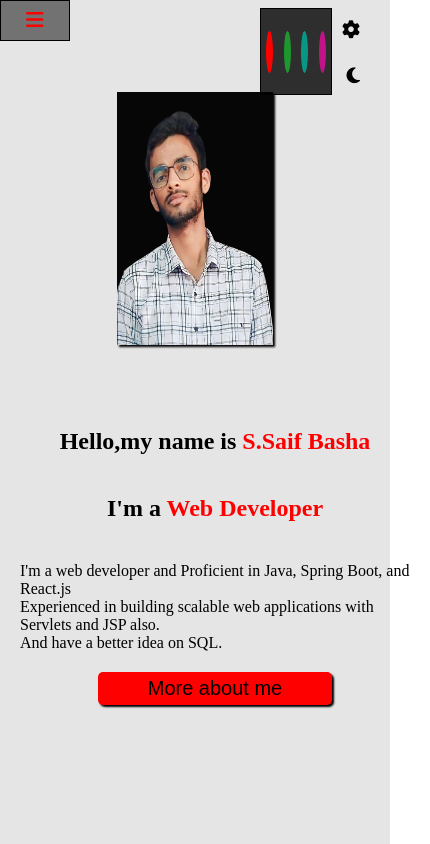
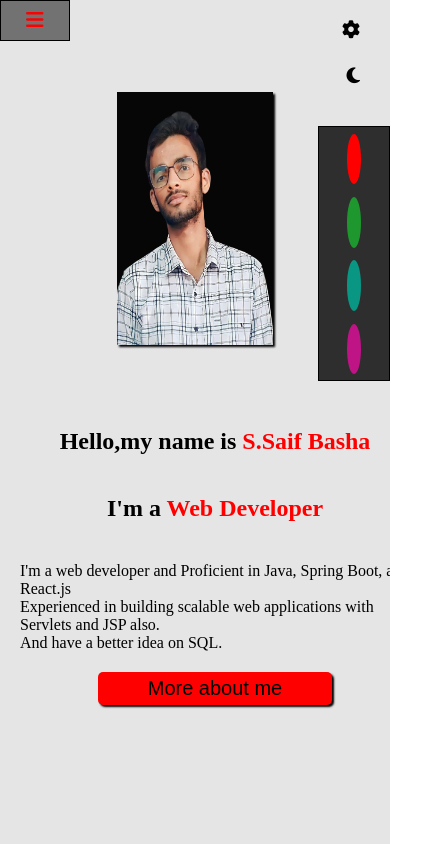
Before and after one commit to Saifbasha/saif_portfolio, a plain HTML site: page index.html in a window 390 px wide. Both pictures are taken after a click on the button 351 px from the left and 30 px from the top of the page. Shown: the whole page, 430 px wide, since content can reach past the window. Drawn offline with Linux system fonts and the light colour scheme.

Commit message:
Portfolio

```diff
--- a/article.css
+++ b/article.css
@@ -264,13 +264,14 @@
         cursor: pointer;
     }
     #colors{
-        height: 10vh;
+        height: 30vh;
         width: 18vw;
         border: 1px solid #000;
         position: absolute;
         top: 01%;
         right: -30%;
         display: flex;
+        flex-direction: column;
         justify-content: space-around;
         align-items: center;
         background-color: rgb(0, 0, 0,0.8);
@@ -278,8 +279,8 @@
 
     }
     #colors div{
-        height: 50%;
-        width: 10%;
+        height: 20%;
+        width: 20%;
         /* border: 2px solid red; */
         border-radius: 50%;
         cursor: pointer;
--- a/footer.css
+++ b/footer.css
@@ -139,6 +139,8 @@
         transition: left 3s,top 3s;
         overflow-y: scroll;
         scrollbar-width: none;
+
+        overflow-x: hidden;
     }
     #setting{
        display: flex;
@@ -183,13 +185,14 @@
         }
     }
     #colors{
-        height: 10vh;
+        height: 30vh;
         width: 18vw;
         border: 1px solid #000;
         position: absolute;
         top: 01%;
         right: -30%;
         display: flex;
+        flex-direction: column;
         justify-content: space-around;
         align-items: center;
         background-color: rgb(0, 0, 0,0.8);
@@ -197,8 +200,8 @@
 
     }
     #colors div{
-        height: 50%;
-        width: 10%;
+        height: 20%;
+        width: 20%;
         /* border: 2px solid red; */
         border-radius: 50%;
         cursor: pointer;
--- a/footer.js
+++ b/footer.js
@@ -88,7 +88,7 @@ theme.addEventListener("click",(e)=>{
     let themes=theme.classList.toggle("themes");
 
     if(themes){
-       colors.style.cssText=`position:absolute;right:15%;`
+       colors.style.cssText=`position:absolute;right:0%;top:15%;`
     }
     else{
         colors.style.cssText=`position:absolute;right:-30%`
--- a/index.js
+++ b/index.js
@@ -89,7 +89,7 @@ theme.addEventListener("click",(e)=>{
     let themes=theme.classList.toggle("themes");
 
     if(themes){
-       colors.style.cssText=`position:absolute;right:15%`
+       colors.style.cssText=`position:absolute;right:0%;top:15%`
     }
     else{
         colors.style.cssText=`position:absolute;right:-30%`
--- a/nav.css
+++ b/nav.css
@@ -65,7 +65,10 @@
         width: 75%;
         height: 100vh;
         /* border: 2px solid blue; */
-        align-content: center;
+        /* align-content: center; */
+        display: flex;
+        justify-content: center;
+        align-items: center;
         background-color: rgb(255,255,255);
         border-right: 1px solid #000;
 
--- a/section.css
+++ b/section.css
@@ -134,6 +134,7 @@
         top: 0%;
         left:0%;
         transition: left 3s,top 3s;
+        overflow-x: hidden;
     }
     #setting{
         /* border: 2px solid red; */
@@ -198,13 +199,14 @@
         color: #000;
     }
     #colors{
-        height: 10vh;
+        height: 30vh;
         width: 18vw;
         border: 1px solid #000;
         position: absolute;
         top: 01%;
         right: -30%;
         display: flex;
+        flex-direction: column;
         justify-content: space-around;
         align-items: center;
         background-color: rgb(0, 0, 0,0.8);
@@ -212,8 +214,8 @@
 
     }
     #colors div{
-        height: 50%;
-        width: 10%;
+        height: 20%;
+        width: 20%;
         /* border: 2px solid red; */
         border-radius: 50%;
         cursor: pointer;
--- a/service.css
+++ b/service.css
@@ -200,13 +200,14 @@
          }
      }
      #colors{
-         height: 10vh;
+         height: 30vh;
          width: 18vw;
          border: 1px solid #000;
          position: absolute;
          top: 01%;
          right: -30%;
          display: flex;
+         flex-direction: column;
          justify-content: space-around;
          align-items: center;
          background-color: rgb(0, 0, 0,0.8);
@@ -214,8 +215,8 @@
 
      }
      #colors div{
-         height: 50%;
-         width: 10%;
+         height: 20%;
+         width: 20%;
          /* border: 2px solid red; */
          border-radius: 50%;
          cursor: pointer;
--- a/service.js
+++ b/service.js
@@ -103,7 +103,7 @@ theme.addEventListener("click",(e)=>{
     let themes=theme.classList.toggle("themes");
 
     if(themes){
-       colors.style.cssText=`position:absolute;right:15%;`
+       colors.style.cssText=`position:absolute;right:0%;top:15%;`
     }
     else{
         colors.style.cssText=`position:absolute;right:-30%;`
```
Also changed, not shown: about.js (+8 -5 lines).
